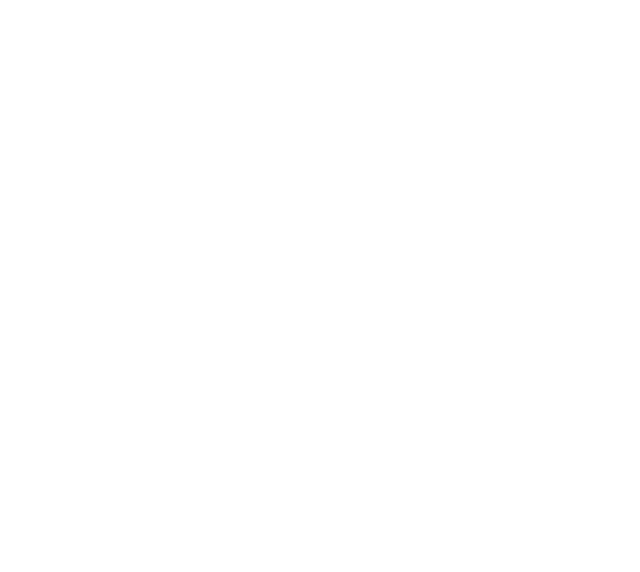
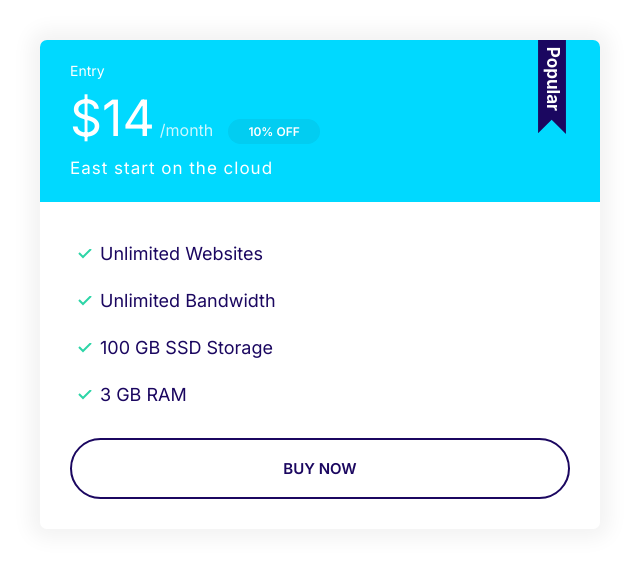
Before and after one commit to Lyriraki/mymoshify, a plain HTML site: page index.html in a window 1280 px wide. Shown: the whole page, without its empty margins (0-640 px from the left). Drawn offline with Linux system fonts and the light colour scheme.

Commit message:
adding badges and popular badges

```diff
--- a/css/styles.css
+++ b/css/styles.css
@@ -113,7 +113,7 @@ a{
 }
 
 .badge--small{
-    font-size: 1.6rem;
+    font-size: 0.5rem 1.5rem;
 }
 
 @media screen and (min-width: 1024px) {
@@ -296,3 +296,68 @@ a{
     background: var(--color-secondary);
     color: #fff ;
 }
+
+.card--secondary .badge--secondary{
+    background: #02cdf1;
+}
+
+/* Plans */
+.plan__name{
+    color: #fff;
+    margin: 0;
+    font-weight: 500;
+    font-size: 2.4rem;
+}
+
+.plan__price{
+    font-size: 6rem;
+}
+
+.plan__billing-cycle{
+    font-size: 2.4rem;
+    font-weight: 300;
+    opacity: 0.8;
+    margin-right: 1rem;
+}
+
+.plan__description{
+    font-size: 2rem;
+    font-weight: 300;
+    letter-spacing: 1px;
+    display: block;
+}
+
+.plan .list__item{
+    margin-bottom: 2rem;
+}
+
+.plan--popular .card__header{
+    position: relative;
+}
+
+.plan--popular .card__header::before{
+    content: url(../images/popular.svg);
+    width: 40px;
+    display: inline-block;
+    position: absolute;
+    top: -6px;
+    right: 5%;
+}
+
+@media screen and (min-width: 1024px) {
+    .plan__name{
+        font-size: 1.4rem;
+    }
+
+    .plan__price{
+        font-size: 5rem;
+    }
+
+    .plan__billing-cycle{
+        font-size: 1.6rem;
+    }
+
+    .plan__description{
+        font-size: 1.7rem;
+    }
+}
--- a/index.html
+++ b/index.html
@@ -12,5 +12,28 @@
     <link rel="stylesheet" href="css/normalize.css" />
     <link rel="stylesheet" href="css/styles.css" />
   </head>
-  <body></body>
+  <body>
+    <div style="width: 50%; padding: 4rem">
+      <div class="plan plan--popular">
+        <div class="card card--secondary">
+          <header class="card__header">
+            <h3 class="plan__name">Entry</h3>
+            <span class="plan__price">$14</span>
+            <span class="plan__billing-cycle">/month</span>
+            <span class="badge badge--secondary badge--small">10% OFF</span>
+            <span class="plan__description">East start on the cloud</span>
+          </header>
+          <div class="card__body">
+            <ul class="list list--tick">
+              <li class="list__item">Unlimited Websites</li>
+              <li class="list__item">Unlimited Bandwidth</li>
+              <li class="list__item">100 GB SSD Storage</li>
+              <li class="list__item">3 GB RAM</li>
+            </ul>
+            <button class="btn btn--outline btn--block">Buy Now</button>
+          </div>
+        </div>
+      </div>
+    </div>
+  </body>
 </html>
```
Also changed, not shown: images/popular.svg (added).
